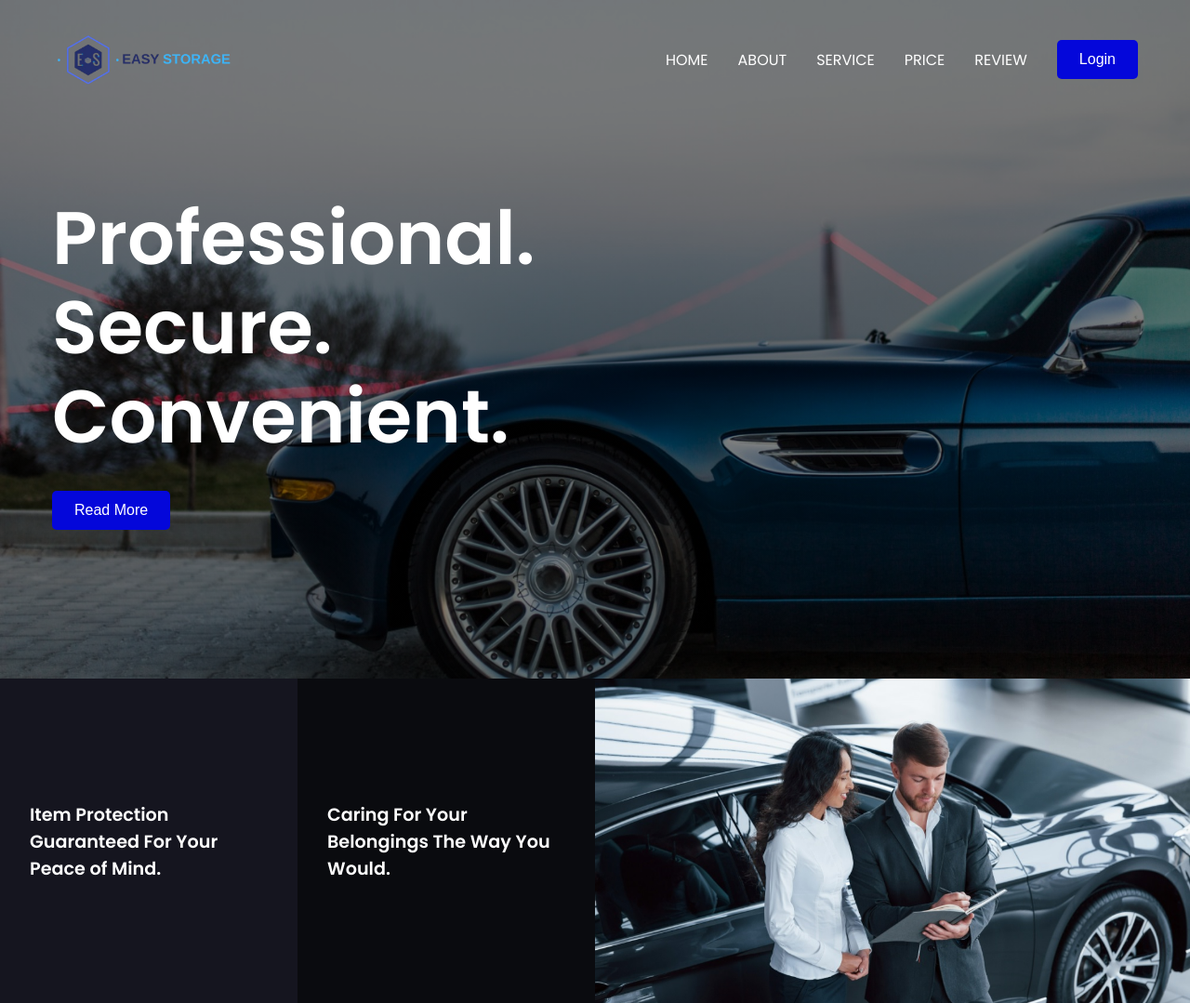
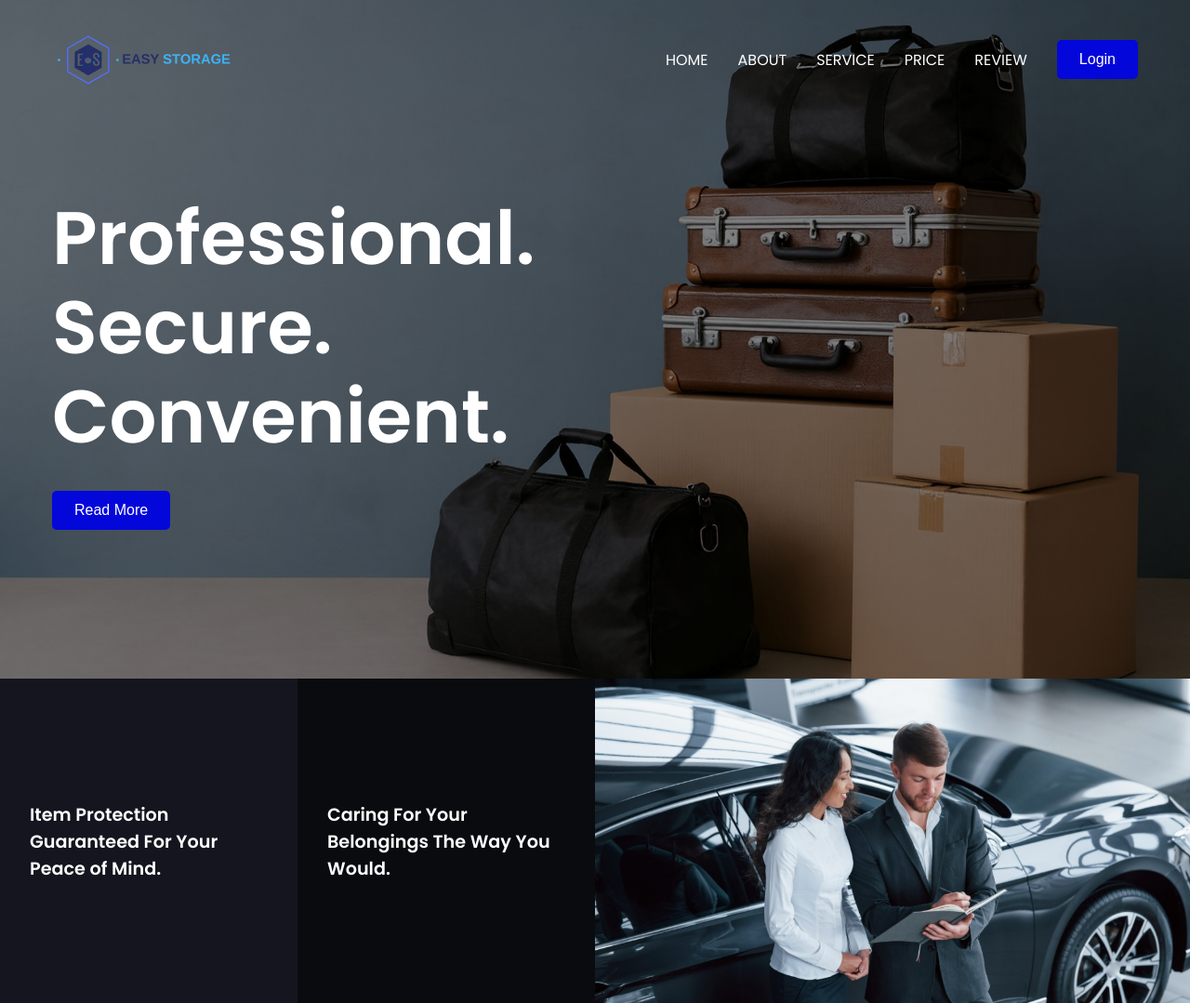
Before and after one commit to aqilahJ925/webapp, a PHP site: page / in a window 1280 px wide. Shown: the top 1079 px of the page at 93% size. Run offline with PHP 8.4, Linux system fonts and the light colour scheme.

Commit message:
modified header image

```diff
--- a/index.php
+++ b/index.php
@@ -126,7 +126,7 @@
       <div class="price__grid">
         <div class="price__card">
           <h4>STARTER PACK</h4>
-          <h3><sup>From RM</sup>35</h3>
+          <h3><sup>From RM</sup>30</h3>
           <p>Up to 3 items</p>
           <p>Short-term Duration (RM30)</p>
           <p>Mid-Semester Break Option (RM45)</p>
--- a/styles.css
+++ b/styles.css
@@ -86,7 +86,7 @@ body {
 .header {
   padding-block: 5rem;
   background-image: linear-gradient(rgba(0, 0, 0, 0.5), rgba(0, 0, 0, 0.5)),
-    url("assets/header.jpg");
+    url("assets/header.new.jpg");
   background-size: cover;
   background-position: center center;
   background-repeat: no-repeat;
```
Also changed, not shown: assets/header.jpg (deleted), assets/header.new.jpg (added).
